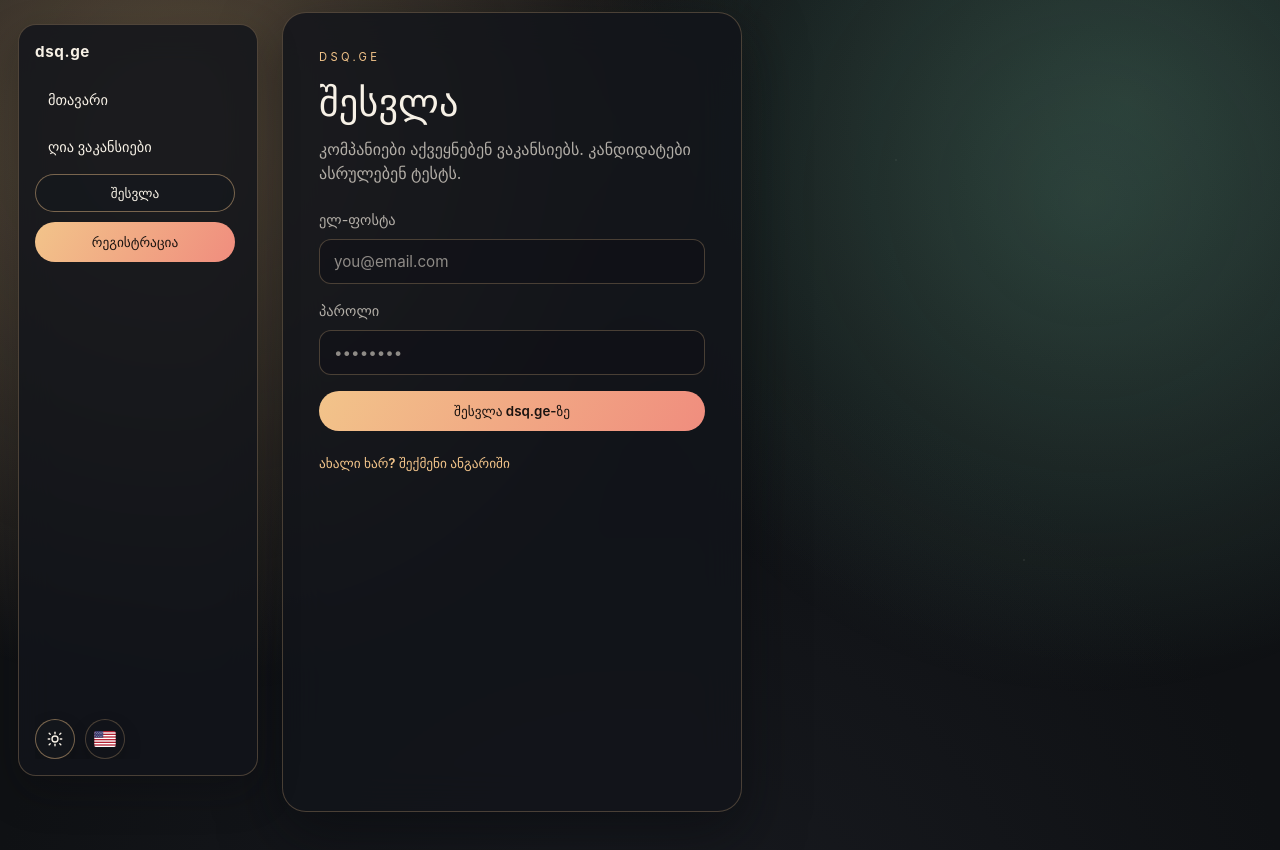
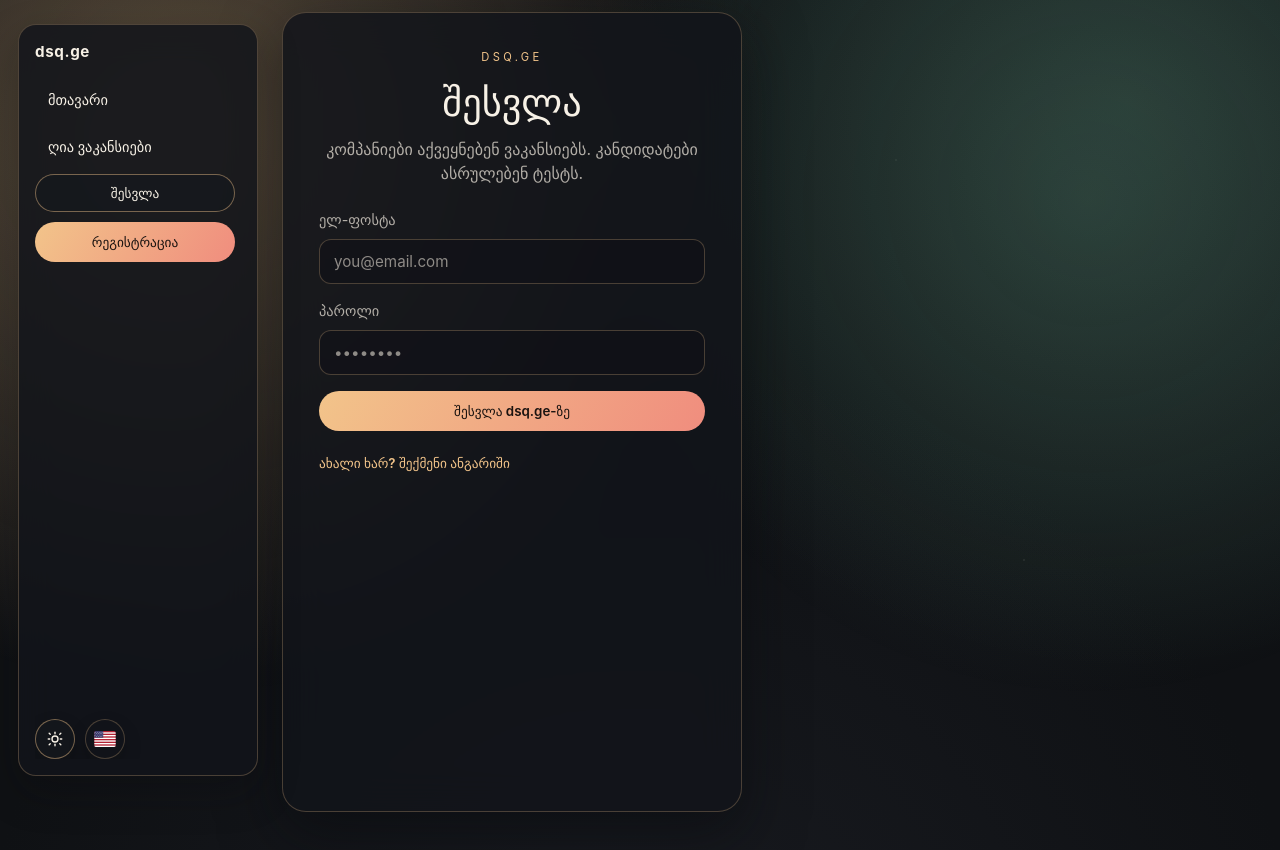
Before and after one commit to ShengeliaGI/dsq.ge, a React (Vite) app: page / in a window 1280 px wide. Both pictures are taken after a click on the button "შესვლა". Built offline with nearby package versions, Linux system fonts and the light colour scheme; no server answers.

Commit message:
Center auth header

```diff
--- a/src/App.css
+++ b/src/App.css
@@ -254,6 +254,10 @@
   height: 220px;
   background: radial-gradient(circle, rgba(110, 170, 255, 0.25), transparent 70%);
   opacity: 0.8;
+}
+
+.auth-header {
+  text-align: center;
 }
 
 .auth-header h1 {
```
